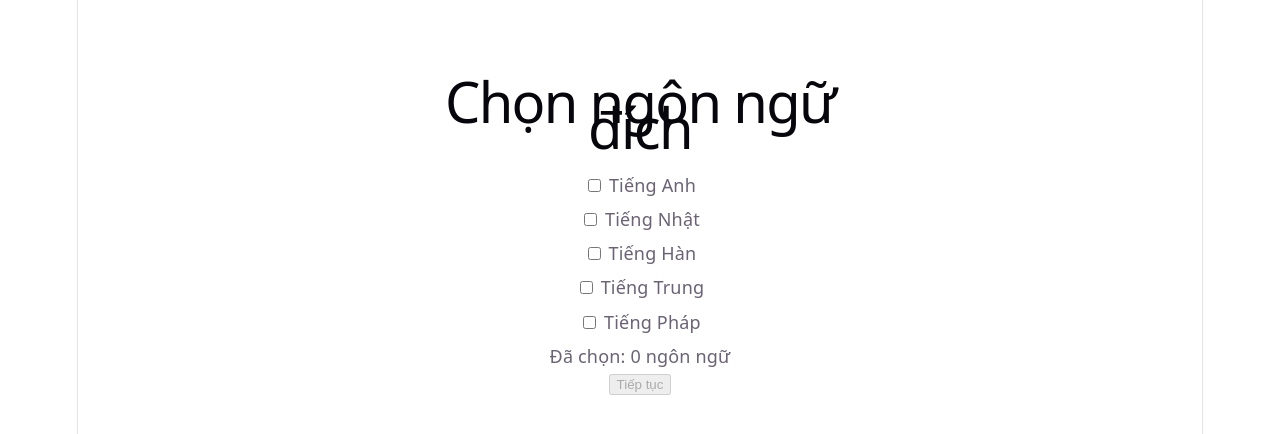
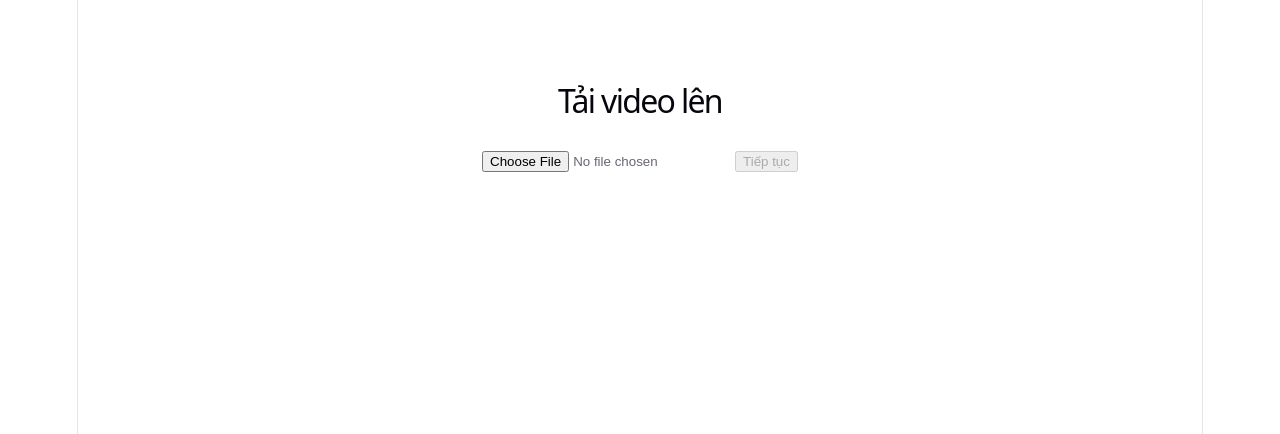
Before and after one commit to quangdieuluong2006-ctrl/CNPM, a React app in the folder web/: page / in a window 1280 px wide. Shown: the top 434 px of the page. Built offline with nearby package versions, Linux system fonts and the light colour scheme; the HTML template or start-up script is replaced by a standard one.

Commit message:
Noi man hinh Upload va Chon ngon ngu

```diff
--- a/web/src/App.jsx
+++ b/web/src/App.jsx
@@ -1,5 +1,39 @@
+import { useState } from "react";
+import UploadPage from "./pages/UploadPage";
 import LanguagePage from "./pages/LanguagePage";
 
 export default function App() {
-  return <LanguagePage />;
+  const [step, setStep] = useState("upload");
+  const [file, setFile] = useState(null);
+  const [languages, setLanguages] = useState([]);
+
+  if (step === "language") {
+    return (
+      <LanguagePage
+        selected={languages}
+        onSelectedChange={setLanguages}
+        onBack={() => setStep("upload")}
+        onNext={() => setStep("progress")}
+      />
+    );
+  }
+
+  if (step === "progress") {
+    return (
+      <div style={{ maxWidth: 480, margin: "40px auto", padding: 16 }}>
+        <h1 style={{ fontSize: 32 }}>Tiến trình xử lý</h1>
+        <p>File: {file?.name}</p>
+        <p>Ngôn ngữ: {languages.join(", ")}</p>
+        <button onClick={() => setStep("language")}>Quay lại</button>
+      </div>
+    );
+  }
+
+  return (
+    <UploadPage
+      file={file}
+      onFileChange={setFile}
+      onNext={() => setStep("language")}
+    />
+  );
 }
--- a/web/src/pages/LanguagePage.jsx
+++ b/web/src/pages/LanguagePage.jsx
@@ -1,18 +1,22 @@
-import { useState } from "react";
 import { LANGUAGES } from "../data/mockData";
 
-export default function LanguagePage() {
-  const [selected, setSelected] = useState([]);
-
+export default function LanguagePage({
+  selected,
+  onSelectedChange,
+  onBack,
+  onNext,
+}) {
   const toggle = (code) => {
-    setSelected((prev) =>
-      prev.includes(code) ? prev.filter((c) => c !== code) : [...prev, code],
+    onSelectedChange(
+      selected.includes(code)
+        ? selected.filter((c) => c !== code)
+        : [...selected, code],
     );
   };
 
   return (
     <div style={{ maxWidth: 480, margin: "40px auto", padding: 16 }}>
-      <h1>Chọn ngôn ngữ đích</h1>
+      <h1 style={{ fontSize: 32 }}>Chọn ngôn ngữ đích</h1>
       {LANGUAGES.map((lang) => (
         <label key={lang.code} style={{ display: "block", margin: "8px 0" }}>
           <input
@@ -24,7 +28,10 @@ export default function LanguagePage() {
         </label>
       ))}
       <p>Đã chọn: {selected.length} ngôn ngữ</p>
-      <button disabled={selected.length === 0}>Tiếp tục</button>
+      <button onClick={onBack}>Quay lại</button>{" "}
+      <button disabled={selected.length === 0} onClick={onNext}>
+        Tiếp tục
+      </button>
     </div>
   );
 }
--- a/web/src/pages/UploadPage.jsx
+++ b/web/src/pages/UploadPage.jsx
@@ -1,22 +1,20 @@
-import { useState } from "react";
-
-export default function UploadPage() {
-  const [file, setFile] = useState(null);
-
+export default function UploadPage({ file, onFileChange, onNext }) {
   return (
     <div style={{ maxWidth: 480, margin: "40px auto", padding: 16 }}>
-      <h1>Tải video lên</h1>
+      <h1 style={{ fontSize: 32 }}>Tải video lên</h1>
       <input
         type="file"
         accept="video/*,audio/*"
-        onChange={(e) => setFile(e.target.files[0])}
+        onChange={(e) => onFileChange(e.target.files[0] || null)}
       />
       {file && (
         <p>
           {file.name} ({(file.size / 1024 / 1024).toFixed(1)} MB)
         </p>
       )}
-      <button disabled={!file}>Tiếp tục</button>
+      <button disabled={!file} onClick={onNext}>
+        Tiếp tục
+      </button>
     </div>
   );
 }
```
